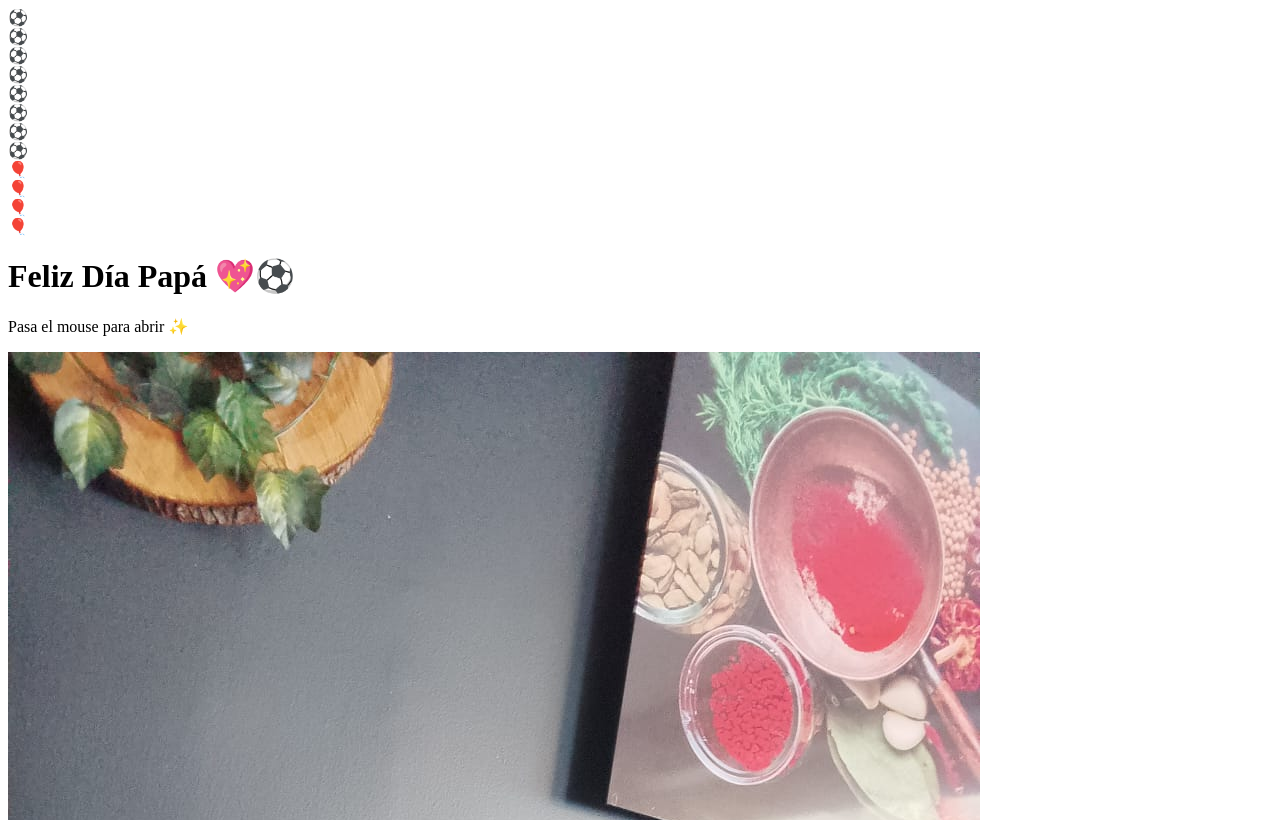
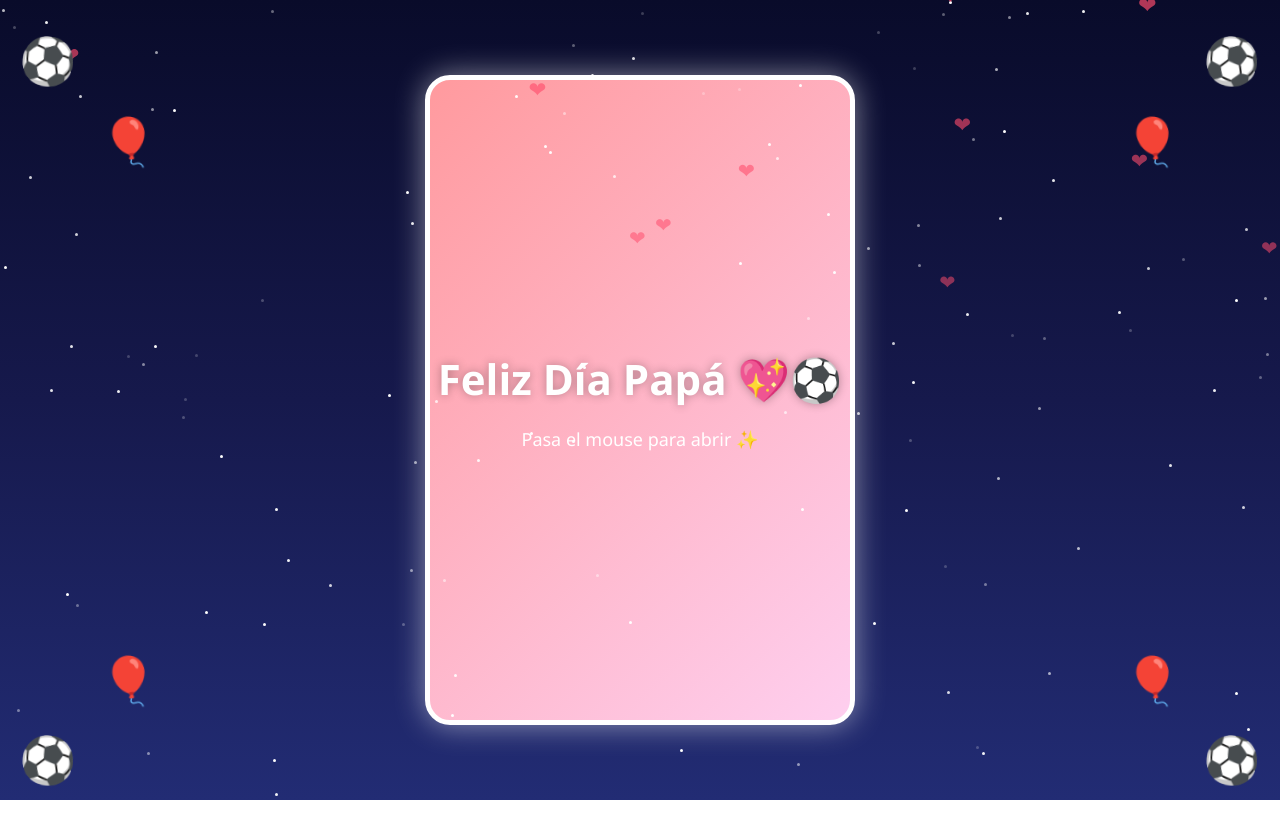
Before and after one commit to Juanma071105/regalodiapadre, a plain HTML site: page regalodiapadre.html in a window 1280 px wide. Shown: the top 820 px of the page. Drawn offline with Linux system fonts and the light colour scheme; files whose address does not match are found by name.

Commit message:
Update stylesheet and script references in HTML

```diff
--- a/regalodiapadre.html
+++ b/regalodiapadre.html
@@ -4,7 +4,7 @@
     <meta charset="UTF-8">
     <meta name="viewport" content="width=device-width, initial-scale=1.0">
     <title>Carta Día del Padre</title>
-    <link rel="stylesheet" href="padre.css">
+    <link rel="stylesheet" href="style.css">
 </head>
 
 <body>
@@ -49,6 +49,6 @@
         </div>
     </div>
 
-    <script src="padre.js"></script>
+    <script src="script.js"></script>
 </body>
 </html>
```
